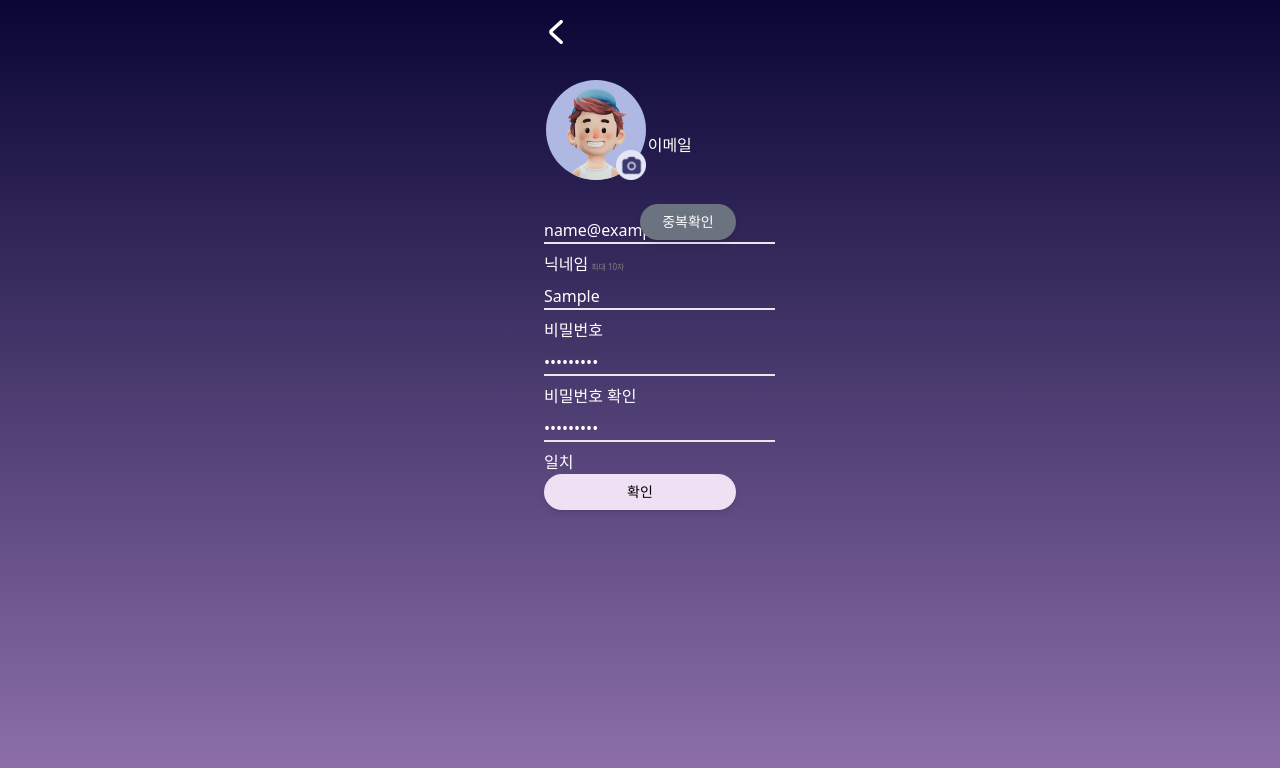
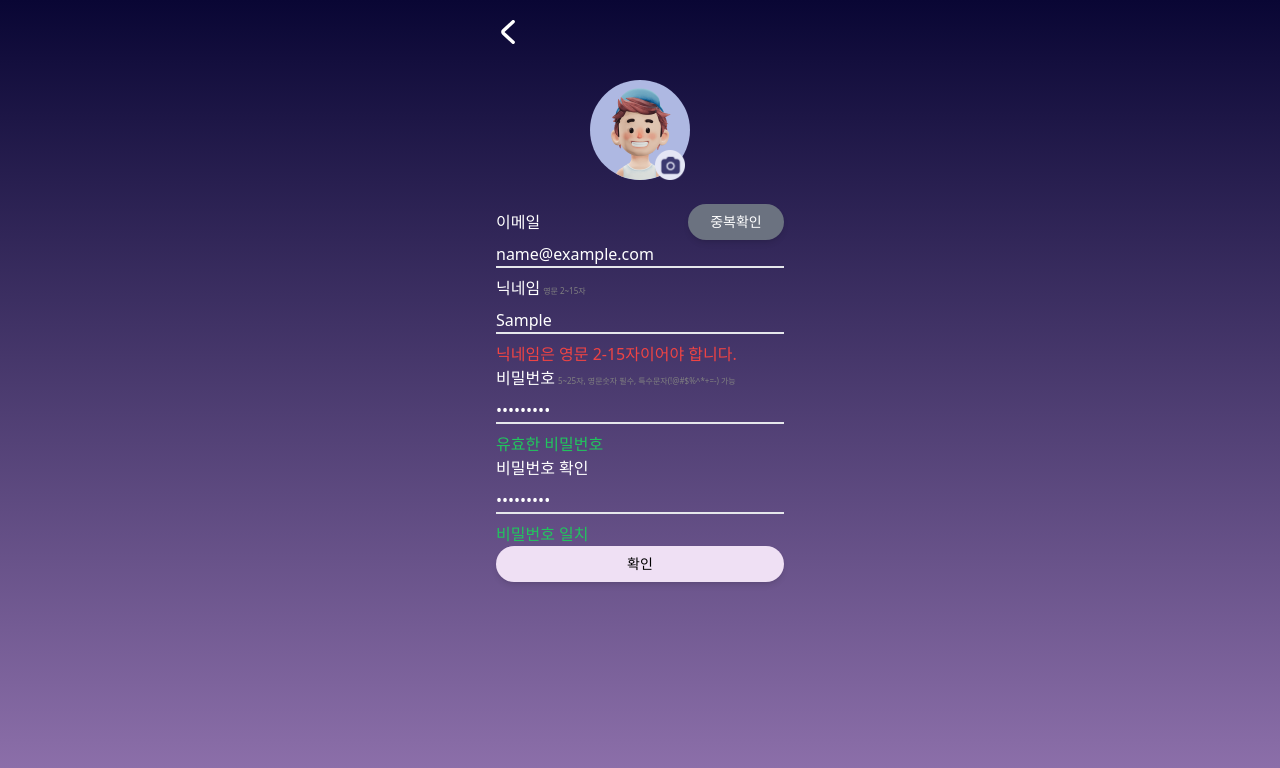
Before and after one commit to wjdgusaho/Damda, a React (Create React App) app in the folder frontend/client/: page /signup in a window 1280 px wide. Both pictures are taken after typing "name@example.com", "Sample", "Sample123", "Sample123" into the empty fields and a click on the button "확인". Shown: the top 768 px of the page. Built offline with nearby package versions, Linux system fonts and the light colour scheme; no server answers.

Commit message:
feat : 회원가입 시 각각 입력값에 대한 유효성 검증 강화(#178)

```diff
--- a/frontend/client/src/components/Auth/SignUp.tsx
+++ b/frontend/client/src/components/Auth/SignUp.tsx
@@ -1,10 +1,22 @@
-import React, { useState, useEffect } from 'react'
-import { useNavigate } from 'react-router'
-import { styled } from 'styled-components'
-import axios from 'axios'
-import { serverUrl } from '../../urls'
-import { Link } from 'react-router-dom'
-import tw from 'tailwind-styled-components'
+import React, { useState, useEffect, useRef } from "react"
+import { useNavigate } from "react-router"
+import { styled } from "styled-components"
+import axios from "axios"
+import { serverUrl } from "../../urls"
+import { Link } from "react-router-dom"
+import tw from "tailwind-styled-components"
+
+const FILE_SIZE_LIMIT_MB = 1 // 1MB 미만의 사진만 가능합니다.
+const FILE_SIZE_LIMIT_BYTES = FILE_SIZE_LIMIT_MB * 1024 * 1024 // 바이트 변환
+
+const isFileSizeValid = (file: File | null) => {
+  return file !== null && file.size <= FILE_SIZE_LIMIT_BYTES
+}
+// 닉네임 정규식
+const nicknameRegex = /^(?=.*[a-zA-Z]).{2,15}&/
+
+// 비밀번호 정규식
+const passwordRegex = /^(?=.*[a-zA-Z])[!@#$%^*+=-]?(?=.*[0-9]).{5,25}$/
 
 const Form = styled.form`
   display: flex;
@@ -14,6 +26,7 @@ const Form = styled.form`
 `
 
 const InputCSS = tw.input`
+    w-full
     bg-transparent
     border-b-2
     border-b-white-500
@@ -24,108 +37,168 @@ const InputCSS = tw.input`
 export const SignUp = function () {
   const navigate = useNavigate()
   const [userdata, setUserdata] = useState({
-        email: '',
-        userPw: '',
-        userPwCheck: '',
-        nickname: '',
-        profileImage: '',
+    email: "",
+    userPw: "",
+    userPwCheck: "",
+    nickname: "",
   })
-    const [userPwMatch, setuserPwMatch] = useState('')
+  const [profileImage, setProfileImage] = useState<File | null>(null)
+  const imageRef = useRef<HTMLInputElement>(null)
+  const [userNicknameCondition, setUserNicknameCondition] = useState(0)
+  const [userPwCondition, setUserPwCondition] = useState(0)
+  const [userPwMatch, setuserPwMatch] = useState(0)
+  const [userEmailMessage, setuserEmailMessage] = useState("")
+  const [userEmailMatch, setuserEmailMatch] = useState(0)
   const [selectedImage, setSelectedImage] = useState<string | null>(null)
 
   function handleChange(event: React.ChangeEvent<HTMLInputElement>) {
     setUserdata({
       ...userdata,
-        })
-        const file = event.target.files?.[0]
-
-        setUserdata({
-            ...userdata,
       [event.currentTarget.name]: event.currentTarget.value,
     })
-        if (file) {
+    if (userdata.nickname) {
+      if (nicknameRegex.test(userdata.nickname)) {
+        setUserNicknameCondition(1)
+      } else {
+        setUserNicknameCondition(2)
+      }
+    } else {
+      setUserNicknameCondition(0)
+    }
+  }
+
+  function handleImageChange(event: React.ChangeEvent<HTMLInputElement>) {
+    const file = event.target.files?.[0] || null
+    if (file && isFileSizeValid(file)) {
+      setProfileImage(file)
       const reader = new FileReader()
       reader.onloadend = () => {
         setSelectedImage(reader.result as string)
       }
       reader.readAsDataURL(file)
+    } else {
+      if (imageRef.current) {
+        imageRef.current.value = ""
+      }
+      setProfileImage(null)
+      alert(`파일 크기는 최대 ${FILE_SIZE_LIMIT_MB}MB만 가능합니다.`)
     }
   }
+  useEffect(() => {
+    if (userdata.userPw) {
+      if (passwordRegex.test(userdata.userPw)) {
+        setUserPwCondition(1)
+      } else {
+        setUserPwCondition(2)
+      }
+    } else {
+      setUserPwCondition(0)
+    }
 
-    useEffect(() => {
     if (userdata.userPw && userdata.userPwCheck) {
       if (userdata.userPw === userdata.userPwCheck) {
-                setuserPwMatch('일치')
+        setuserPwMatch(2)
       } else {
-                setuserPwMatch('불일치')
+        setuserPwMatch(1)
       }
     } else {
-            setuserPwMatch('')
+      setuserPwMatch(0)
     }
   }, [userdata.userPw, userdata.userPwCheck])
 
+  useEffect(() => {
+    if (userEmailMatch) {
+      setuserEmailMatch(0)
+    }
+  }, [userdata.email])
+
   function imgChange() {
-        const fileinput = document.getElementById('profileImage') as HTMLInputElement
+    const fileinput = document.getElementById(
+      "profileImage"
+    ) as HTMLInputElement
     fileinput.click()
   }
 
   function checkEmailOverlap(event: React.MouseEvent<HTMLButtonElement>) {
-        console.log(userdata.email)
-
+    if (!userdata.email) {
+      setuserEmailMessage("이메일을 입력해주세요.")
+    } else if (
+      !userdata.email.includes("@") ||
+      userdata.email.search("@") + 1 === userdata.email.length ||
+      userdata.email.search("@") === 0
+    ) {
+      setuserEmailMessage("이메일 형식으로 입력해주세요.")
+    } else {
       axios({
-            method: 'POST',
-            url: serverUrl + 'user/email-check',
+        method: "POST",
+        url: serverUrl + "user/check-email",
         data: { email: userdata.email },
       })
         .then((response) => {
-                console.log(response)
+          setuserEmailMessage("")
+          if (response.data === "이메일 사용 가능") {
+            setuserEmailMatch(2)
+          } else if (response.data === "이메일 사용 불가능") {
+            setuserEmailMatch(1)
+          }
         })
-            .catch((error) => console.error(error))
+        .catch((error) => {
+          console.error(error)
+        })
+    }
   }
 
   function handleSubmit(event: React.FormEvent<HTMLFormElement>) {
     event.preventDefault()
-        const filedata = document.getElementById('profileImage') as HTMLInputElement
     const data = new FormData()
     const userform = {
       email: userdata.email,
       userPw: userdata.userPw,
       nickname: userdata.nickname,
     }
-        data.append('user', new Blob([JSON.stringify(userform)], { type: 'application/json' }))
-        if (filedata?.files && filedata.files.length > 0) {
-            data.append('profileImage', filedata.files[0])
+    data.append(
+      "user",
+      new Blob([JSON.stringify(userform)], { type: "application/json" })
+    )
+    if (profileImage) {
+      data.append("profileImage", profileImage)
     } else {
-            data.append('profileImage', new Blob())
+      data.append("profileImage", new Blob())
     }
 
     if (!userdata.email) {
-            alert('이메일을 입력해주세요.')
+      alert("이메일을 입력해주세요.")
+    } else if (userdata.email && userEmailMatch !== 2) {
+      alert("이메일 중복확인을 해주세요.")
     } else if (!userdata.nickname) {
-            alert('닉네임을 입력해주세요.')
+      alert("닉네임을 입력해주세요.")
+    } else if (userdata.nickname && userNicknameCondition !== 1) {
+      alert("닉네임이 유효하지 않습니다.")
     } else if (!userdata.userPw) {
-            alert('비밀번호를 입력해주세요.')
+      alert("비밀번호를 입력해주세요.")
+    } else if (userdata.userPw && userPwCondition !== 1) {
+      alert("비밀번호가 유효하지 않습니다.")
     } else if (userdata.userPw !== userdata.userPwCheck) {
-            alert('비밀번호가 일치하지 않습니다.')
+      alert("비밀번호가 일치하지 않습니다.")
     } else {
       axios({
-                method: 'POST',
-                url: serverUrl + 'user/regist',
+        method: "POST",
+        url: serverUrl + "user/regist",
         headers: {
-                    'Content-Type': 'multipart/form-data',
+          "Content-Type": "multipart/form-data",
         },
         data: data,
       })
-                .then((res) => {
-                    navigate('/login')
+        .then(() => {
+          navigate("/login")
         })
         .catch((error) => console.error(error))
     }
   }
 
   return (
-        <div className="grid grid-cols-1 w-48 mx-auto mt-5 text-white">
-            <Link to={'/login'} style={{ fontSize: '30px', color: 'white' }}>
+    <div className="grid grid-cols-1 w-72 mx-auto mt-5 text-white">
+      <Link to={"/login"} style={{ fontSize: "30px", color: "white" }}>
         <svg
           className="w-6 h-6 text-black-800 dark:text-white"
           aria-hidden="true"
@@ -142,51 +215,128 @@ export const SignUp = function () {
           />
         </svg>
       </Link>
+      {userEmailMatch === 2 ? (
+        <div className="p-2 px-4 text-sm rounded-full shadow-md text-green-500 w-24 relative top-40 left-48">
+          중복없음
+        </div>
+      ) : userEmailMatch === 1 ? (
         <button
-                className="p-2 px-4 text-sm rounded-full shadow-md bg-gray-500 w-24 relative top-40 left-24"
+          className="p-2 px-4 text-sm rounded-full shadow-md bg-red-500 w-24 relative top-40 left-48"
+          onClick={checkEmailOverlap}
+        >
+          사용불가
+        </button>
+      ) : userEmailMatch === 0 ? (
+        <button
+          className="p-2 px-4 text-sm rounded-full shadow-md bg-gray-500 w-24 relative top-40 left-48"
           onClick={checkEmailOverlap}
         >
           중복확인
         </button>
+      ) : (
+        <div></div>
+      )}
       <Form className="grid grid-cols-1 w-full mx-auto" onSubmit={handleSubmit}>
-                <div style={{ margin: 'auto' }}>
+        <div className="w-full justify-center">
           <img
-                        style={{ backgroundColor: '#AEB8E2', borderRadius: '50%' }}
-                        src={selectedImage ? selectedImage : '/defalutprofile.png'}
+            className="mx-auto"
+            style={{ backgroundColor: "#AEB8E2", borderRadius: "50%" }}
+            src={selectedImage ? selectedImage : "/defalutprofile.png"}
             width={100}
             height={100}
             alt="profile"
           />
           <img
+            className="mx-auto"
             src="/profilesetting.png"
             alt="a"
             width={30}
-                        style={{ position: 'relative', top: '-30px', left: '70px' }}
+            style={{ position: "relative", top: "-30px", left: "30px" }}
             onClick={imgChange}
           />
         </div>
-                <input id="profileImage" name="profileImage" type="file" className="hidden" onChange={handleChange} />
+        <input
+          id="profileImage"
+          name="profileImage"
+          type="file"
+          className="hidden"
+          onChange={handleImageChange}
+          ref={imageRef}
+        />
 
-                <p className="grid grid-cols-2 items-center">
+        <p className="grid grid-cols-1 items-center">
           <span>이메일</span>
         </p>
-                <InputCSS name="email" type="email" value={userdata.email} onChange={handleChange} />
+        <InputCSS
+          name="email"
+          type="email"
+          value={userdata.email}
+          onChange={handleChange}
+        />
+        <p className="text-red-500 w-full">{userEmailMessage}</p>
 
         <p>
-                    닉네임<span style={{ color: 'gray', fontSize: '8px', marginLeft: '3px' }}>최대 10자</span>{' '}
+          닉네임
+          <span style={{ color: "gray", fontSize: "8px", marginLeft: "3px" }}>
+            영문 2~15자
+          </span>
         </p>
-                <InputCSS name="nickname" type="text" value={userdata.nickname} onChange={handleChange} />
+        <InputCSS
+          name="nickname"
+          type="text"
+          value={userdata.nickname}
+          onChange={handleChange}
+        />
+        {userNicknameCondition === 2 ? (
+          <p className="text-red-500 w-full">
+            닉네임은 영문 2-15자이어야 합니다.
+          </p>
+        ) : userPwCondition === 1 ? (
+          <p className="text-green-500 w-full">유효한 닉네임</p>
+        ) : (
+          <></>
+        )}
 
-                <p>비밀번호</p>
-                <InputCSS name="userPw" type="password" value={userdata.userPw} onChange={handleChange} />
+        <p>
+          비밀번호
+          <span style={{ color: "gray", fontSize: "8px", marginLeft: "3px" }}>
+            5~25자, 영문숫자 필수, 특수문자(!@#$%^*+=-) 가능
+          </span>
+        </p>
+        <InputCSS
+          name="userPw"
+          type="password"
+          value={userdata.userPw}
+          onChange={handleChange}
+        />
+        {userPwCondition === 2 ? (
+          <p className="text-red-500 w-full">
+            비밀번호는 특수, 영문, 숫자 조합으로 5-25자이어야 합니다.
+          </p>
+        ) : userPwCondition === 1 ? (
+          <p className="text-green-500 w-full">유효한 비밀번호</p>
+        ) : (
+          <></>
+        )}
 
         <p>비밀번호 확인</p>
-                <InputCSS name="userPwCheck" type="password" value={userdata.userPwCheck} onChange={handleChange} />
-                <p>{userPwMatch}</p>
+        <InputCSS
+          name="userPwCheck"
+          type="password"
+          value={userdata.userPwCheck}
+          onChange={handleChange}
+        />
+        {userPwMatch === 1 ? (
+          <p className="text-red-500">비밀번호 불일치</p>
+        ) : userPwMatch === 2 ? (
+          <p className="text-green-500">비밀번호 일치</p>
+        ) : (
+          <p></p>
+        )}
 
         <button
           className="p-2 px-4 text-sm rounded-full shadow-md w-full mx-auto"
-                    style={{ backgroundColor: '#EFE0F4', color: 'black' }}
+          style={{ backgroundColor: "#EFE0F4", color: "black" }}
         >
           확인
         </button>
```
Lines whose indentation alone changed are shown as unchanged.
